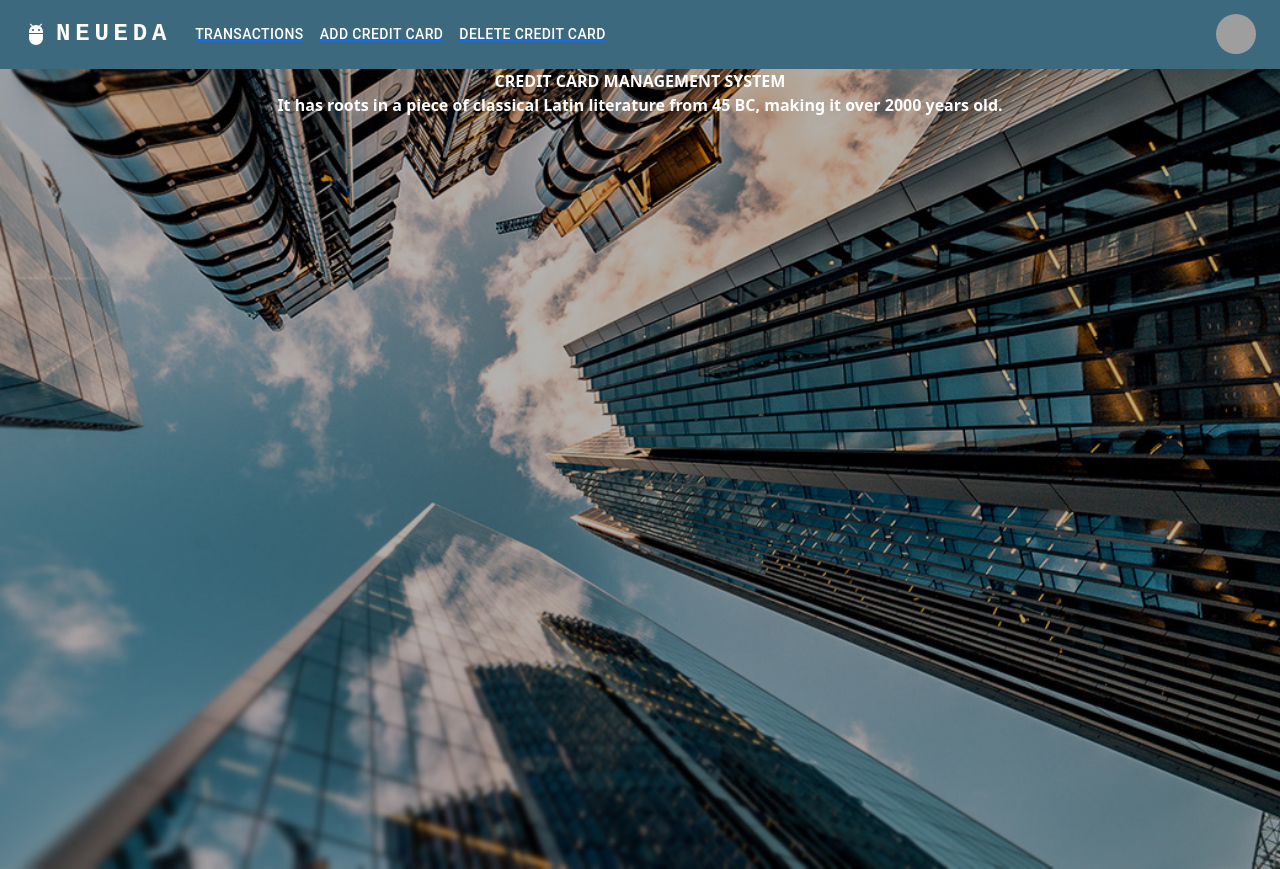
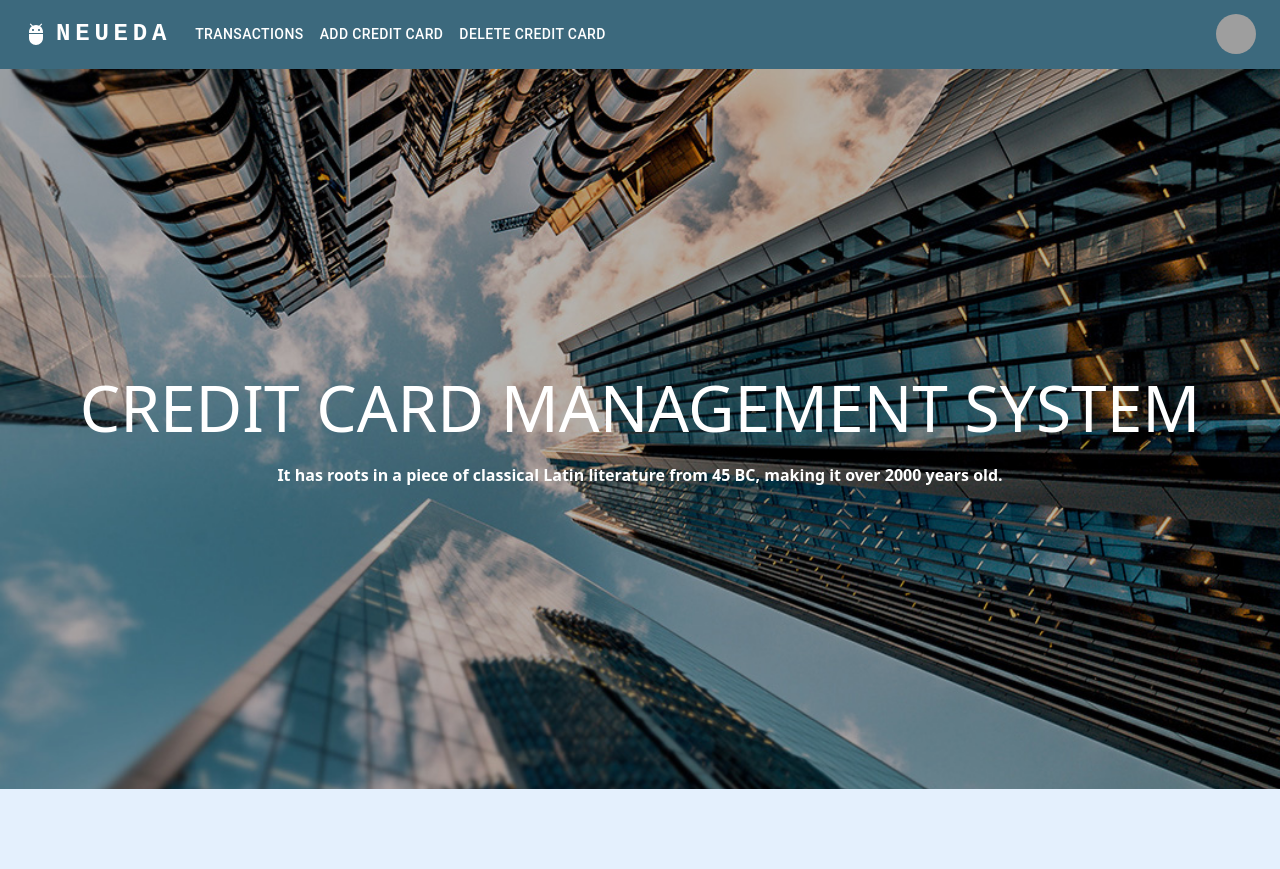
Before and after one commit to Abishek-V-19/CITI_Bala_Group_4, a React (Create React App) app in the folder frontend/: page / in a window 1280 px wide. After the commit the page ends 800 px from the top, so only its background shows below. Built offline with nearby package versions, Linux system fonts and the light colour scheme; grey boxes are pictures that could not be loaded.

Commit message:
Home page styling

```diff
--- a/frontend/src/App.css
+++ b/frontend/src/App.css
@@ -1,5 +1,9 @@
+:root {
+  background-color: #e4f0fd;
+}
 .App {
   text-align: center;
+  background-color: #e4f0fd;
 }
 
 .App-logo {
--- a/frontend/src/components/AddCreditCard.js
+++ b/frontend/src/components/AddCreditCard.js
@@ -99,9 +99,7 @@ function AddCreditCard() {
             sx={{ width: 400 }}
           >
             <div>
-              <h3>
-                Credit card added successfully.
-              </h3>{" "}
+              <h3>Credit card added successfully.</h3>{" "}
             </div>
             <div>
               <b>Customer id:</b> {renderData.customerId}
--- a/frontend/src/components/Home.js
+++ b/frontend/src/components/Home.js
@@ -1,12 +1,16 @@
 import React from "react";
-import '../home.css'
-
+import "../home.css";
 
 function Home() {
   return (
     <div className="landing-page">
-      <div>CREDIT CARD MANAGEMENT SYSTEM</div>
-      <div>It has roots in a piece of classical Latin literature from 45 BC, making it over 2000 years old.</div>
+      <div>
+        <h1>CREDIT CARD MANAGEMENT SYSTEM</h1>
+      </div>
+      <div>
+        It has roots in a piece of classical Latin literature from 45 BC, making
+        it over 2000 years old.
+      </div>
     </div>
   );
 }
--- a/frontend/src/components/NavBar.js
+++ b/frontend/src/components/NavBar.js
@@ -1,21 +1,26 @@
-import * as React from 'react';
-import AppBar from '@mui/material/AppBar';
-import Box from '@mui/material/Box';
-import Toolbar from '@mui/material/Toolbar';
-import IconButton from '@mui/material/IconButton';
-import Typography from '@mui/material/Typography';
-import Menu from '@mui/material/Menu';
-import MenuIcon from '@mui/icons-material/Menu';
-import Container from '@mui/material/Container';
-import Avatar from '@mui/material/Avatar';
-import Button from '@mui/material/Button';
-import Tooltip from '@mui/material/Tooltip';
-import MenuItem from '@mui/material/MenuItem';
-import AdbIcon from '@mui/icons-material/Adb';
+import * as React from "react";
+import AppBar from "@mui/material/AppBar";
+import Box from "@mui/material/Box";
+import Toolbar from "@mui/material/Toolbar";
+import IconButton from "@mui/material/IconButton";
+import Typography from "@mui/material/Typography";
+import Menu from "@mui/material/Menu";
+import MenuIcon from "@mui/icons-material/Menu";
+import Container from "@mui/material/Container";
+import Avatar from "@mui/material/Avatar";
+import Button from "@mui/material/Button";
+import Tooltip from "@mui/material/Tooltip";
+import MenuItem from "@mui/material/MenuItem";
+import AdbIcon from "@mui/icons-material/Adb";
 import { Link } from "react-router-dom";
 
-const pages = ['Transaction', 'Summary', 'Add Credit Card', 'Delete Credit Card'];
-const settings = ['Logout'];
+const pages = [
+  "Transaction",
+  "Summary",
+  "Add Credit Card",
+  "Delete Credit Card",
+];
+const settings = ["Logout"];
 
 function ResponsiveAppBar() {
   const [anchorElNav, setAnchorElNav] = React.useState(null);
@@ -37,10 +42,10 @@ function ResponsiveAppBar() {
   };
 
   return (
-    <AppBar position="static" sx={{backgroundColor: '#3C697D'}}>
+    <AppBar position="static" sx={{ backgroundColor: "#3C697D" }}>
       <Container maxWidth="xl">
         <Toolbar disableGutters>
-          <AdbIcon sx={{ display: { xs: 'none', md: 'flex' }, mr: 1 }} />
+          <AdbIcon sx={{ display: { xs: "none", md: "flex" }, mr: 1 }} />
           <Typography
             variant="h5"
             noWrap
@@ -48,18 +53,18 @@ function ResponsiveAppBar() {
             href="/"
             sx={{
               mr: 2,
-              display: { xs: 'none', md: 'flex' },
-              fontFamily: 'monospace',
+              display: { xs: "none", md: "flex" },
+              fontFamily: "monospace",
               fontWeight: 700,
-              letterSpacing: '.3rem',
-              color: 'inherit',
-              textDecoration: 'none',
+              letterSpacing: ".3rem",
+              color: "inherit",
+              textDecoration: "none",
             }}
           >
             NEUEDA
           </Typography>
 
-          <Box sx={{ flexGrow: 1, display: { xs: 'flex', md: 'none' } }}>
+          <Box sx={{ flexGrow: 1, display: { xs: "flex", md: "none" } }}>
             <IconButton
               size="large"
               aria-label="account of current user"
@@ -74,32 +79,38 @@ function ResponsiveAppBar() {
               id="menu-appbar"
               anchorEl={anchorElNav}
               anchorOrigin={{
-                vertical: 'bottom',
-                horizontal: 'left',
+                vertical: "bottom",
+                horizontal: "left",
               }}
               keepMounted
               transformOrigin={{
-                vertical: 'top',
-                horizontal: 'left',
+                vertical: "top",
+                horizontal: "left",
               }}
               open={Boolean(anchorElNav)}
               onClose={handleCloseNavMenu}
               sx={{
-                display: { xs: 'block', md: 'none' },
+                display: { xs: "block", md: "none" },
               }}
             >
-                <MenuItem key='transaction' onClick={handleCloseNavMenu}>
-                  <Link to="/transactions"><Typography textAlign="center">Transactions</Typography></Link>
-                </MenuItem>
-                <MenuItem key='add' onClick={handleCloseNavMenu}>
-                  <Link to="/add"><Typography textAlign="center">Add credit card</Typography></Link>
-                </MenuItem>
-                <MenuItem key='delete' onClick={handleCloseNavMenu}>
-                  <Link to="/delete"><Typography textAlign="center">Delete credit card</Typography></Link>
-                </MenuItem>
+              <MenuItem key="transaction" onClick={handleCloseNavMenu}>
+                <Link to="/transactions">
+                  <Typography textAlign="center">Transactions</Typography>
+                </Link>
+              </MenuItem>
+              <MenuItem key="add" onClick={handleCloseNavMenu}>
+                <Link to="/add">
+                  <Typography textAlign="center">Add credit card</Typography>
+                </Link>
+              </MenuItem>
+              <MenuItem key="delete" onClick={handleCloseNavMenu}>
+                <Link to="/delete">
+                  <Typography textAlign="center">Delete credit card</Typography>
+                </Link>
+              </MenuItem>
             </Menu>
           </Box>
-          <AdbIcon sx={{ display: { xs: 'flex', md: 'none' }, mr: 1 }} />
+          <AdbIcon sx={{ display: { xs: "flex", md: "none" }, mr: 1 }} />
           <Typography
             variant="h5"
             noWrap
@@ -107,43 +118,49 @@ function ResponsiveAppBar() {
             href="/"
             sx={{
               mr: 2,
-              display: { xs: 'flex', md: 'none' },
+              display: { xs: "flex", md: "none" },
               flexGrow: 1,
-              fontFamily: 'monospace',
+              fontFamily: "monospace",
               fontWeight: 700,
-              letterSpacing: '.3rem',
-              color: 'inherit',
-              textDecoration: 'none',
+              letterSpacing: ".3rem",
+              color: "inherit",
+              textDecoration: "none",
             }}
           >
             NEUEDA
           </Typography>
-          <Box sx={{ flexGrow: 1, display: { xs: 'none', md: 'flex' } }}>
-            <Link to="/transactions">
+          <Box sx={{ flexGrow: 1, display: { xs: "none", md: "flex" } }}>
+            <Link to="/transactions" style={{ textDecoration: "none" }}>
               <Button
-                key='transaction'
+                key="transaction"
                 onClick={handleCloseNavMenu}
-                sx={{ my: 2, color: 'white', display: 'block' }}
+                sx={{ my: 2, color: "white", display: "block" }}
               >
                 TRANSACTIONS
               </Button>
-              </Link>
-            <Link to="/add">
-             <Button
-                key='add'
+            </Link>
+            <Link to="/add" style={{ textDecoration: "none" }}>
+              <Button
+                key="add"
                 onClick={handleCloseNavMenu}
-                sx={{ my: 2, color: 'white', display: 'block' }}
+                sx={{
+                  my: 2,
+                  color: "white",
+                  display: "block",
+                }}
               >
                 ADD CREDIT CARD
-              </Button></Link>
-              <Link to="/delete">
+              </Button>
+            </Link>
+            <Link to="/delete" style={{ textDecoration: "none" }}>
               <Button
-                key='delete'
+                key="delete"
                 onClick={handleCloseNavMenu}
-                sx={{ my: 2, color: 'white', display: 'block' }}
+                sx={{ my: 2, color: "white", display: "block" }}
               >
                 DELETE CREDIT CARD
-              </Button></Link>
+              </Button>
+            </Link>
           </Box>
 
           <Box sx={{ flexGrow: 0 }}>
@@ -153,17 +170,17 @@ function ResponsiveAppBar() {
               </IconButton>
             </Tooltip>
             <Menu
-              sx={{ mt: '45px' }}
+              sx={{ mt: "45px" }}
               id="menu-appbar"
               anchorEl={anchorElUser}
               anchorOrigin={{
-                vertical: 'top',
-                horizontal: 'right',
+                vertical: "top",
+                horizontal: "right",
               }}
               keepMounted
               transformOrigin={{
-                vertical: 'top',
-                horizontal: 'right',
+                vertical: "top",
+                horizontal: "right",
               }}
               open={Boolean(anchorElUser)}
               onClose={handleCloseUserMenu}
--- a/frontend/src/home.css
+++ b/frontend/src/home.css
@@ -1,9 +1,18 @@
-.landing-page{
-    background-color: #21D4FD;
-    background-image: url('./assets/banking-capital--markets-1050x650.jpg');
-    height: 100vh;
-    width: 100vw;
-    background-repeat: no-repeat;
-    background-size: cover;
-    color:white;
+.landing-page {
+  background-color: #21d4fd;
+  background-image: url("./assets/banking-capital--markets-1050x650.jpg");
+  height: 90vh;
+  width: 100vw;
+  background-repeat: no-repeat;
+  background-size: cover;
+  color: white;
+  display: flex;
+  flex-direction: column;
+  justify-content: center;
+  align-items: center;
 }
+
+h1 {
+  font-size: 4rem !important;
+  padding-bottom: 0.5rem;
+}
```
